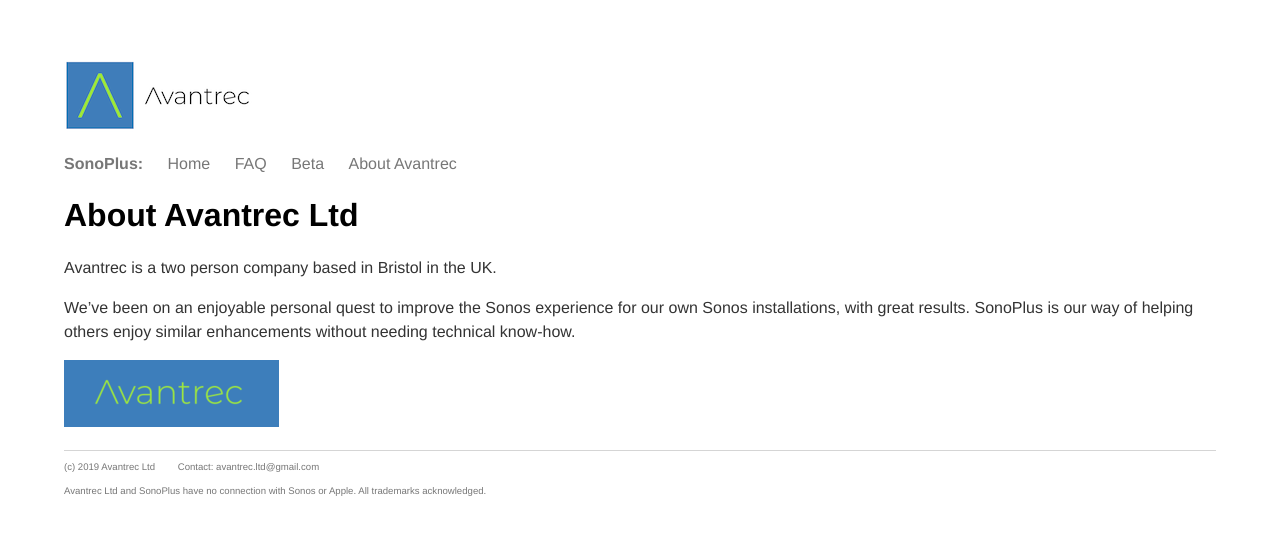
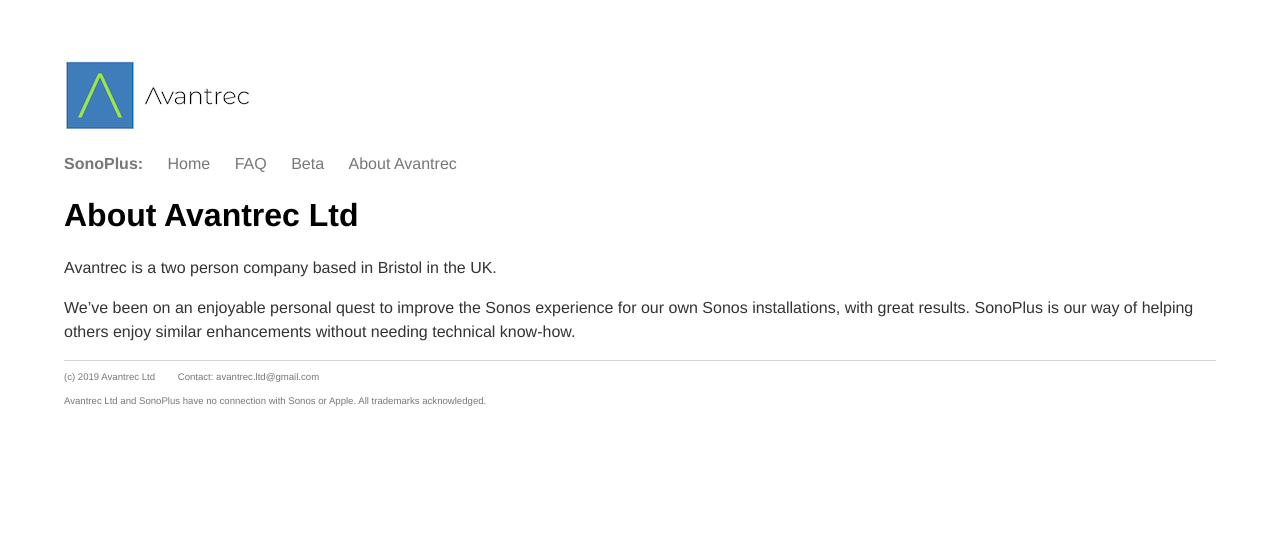
Before and after one commit to avantrec/avantrec.github.io, a Jekyll site: the page built from sonoplus-about/index.md, in a window 1280 px wide. Shown: the top 535 px of the page. Built offline with Jekyll 4.4.1, drawn with Linux system fonts in a browser that asks for light colours.

Commit message:
Remove second logo

```diff
--- a/sonoplus-about/index.md
+++ b/sonoplus-about/index.md
@@ -8,5 +8,3 @@
 Avantrec is a two person company based in Bristol in the UK.
 
 We've been on an enjoyable personal quest to improve the Sonos experience for our own Sonos installations, with great results. SonoPlus is our way of helping others enjoy similar enhancements without needing technical know-how.
-
-![Avantrec](/images/avantrec-rect-logo.png)
```
